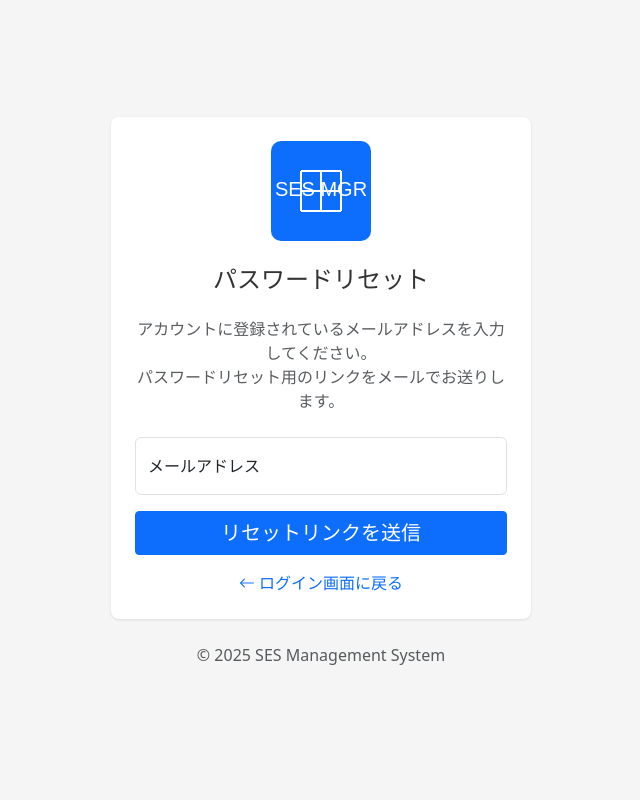
After one commit to fcircle-biz/ses_mgr, a Spring Boot app: page /reset-password in a window 1280 px wide. The commit adds this page. Shown: the whole page, without its empty margins (319-959 px from the left). Run offline with Spring Boot 4, Linux system fonts and the light colour scheme; some of the project's set-up classes (security, data sources, template engines, error pages and the like) are left out, and stand-ins take their place; some libraries are stand-ins or nearby versions.

Commit message:
ログイン画面の実装
- ログイン画面のHTML/CSS/JavaScriptの実装
- Spring Security設定の更新
- 多要素認証対応
- パスワードリセットの基本画面追加
- バリデーションの実装

```diff
--- a/src/main/java/com/ses_mgr/common/controller/AuthController.java
+++ b/src/main/java/com/ses_mgr/common/controller/AuthController.java
@@ -1,19 +1,70 @@
 package com.ses_mgr.common.controller;
 
+import org.slf4j.Logger;
+import org.slf4j.LoggerFactory;
 import org.springframework.stereotype.Controller;
 import org.springframework.ui.Model;
 import org.springframework.web.bind.annotation.GetMapping;
+import org.springframework.web.bind.annotation.PostMapping;
+import org.springframework.web.bind.annotation.RequestParam;
 
+/**
+ * 認証関連のコントローラークラス
+ * ログイン・ログアウト・パスワードリセット・多要素認証などの認証関連機能を提供
+ */
 @Controller
 public class AuthController {
 
+    private static final Logger logger = LoggerFactory.getLogger(AuthController.class);
+
+    /**
+     * ログイン画面を表示
+     * @return ログイン画面のビュー名
+     */
     @GetMapping("/login")
     public String login() {
         return "login";
     }
 
+    /**
+     * パスワードリセット画面を表示
+     * @return パスワードリセット画面のビュー名
+     */
+    @GetMapping("/reset-password")
+    public String resetPassword() {
+        logger.info("パスワードリセット画面にアクセスされました");
+        // 仮の実装: 現在のtemplate名は /forgot-password になっているのでそれを使用
+        return "forgot-password";
+    }
+
+    /**
+     * 従来のforgot-passwordエンドポイントをリダイレクト
+     */
     @GetMapping("/forgot-password")
     public String forgotPassword() {
-        return "forgot-password";
+        return "redirect:/reset-password";
+    }
+
+    /**
+     * 多要素認証コードの検証
+     * @param code 入力された6桁の認証コード
+     * @param session 多要素認証セッションID
+     * @return 認証結果に応じたリダイレクト先
+     */
+    @PostMapping("/mfa-verify")
+    public String verifyMfaCode(
+            @RequestParam("code") String code,
+            @RequestParam("session") String session) {
+
+        logger.info("多要素認証コードが入力されました: {}", code.replaceAll("\\d", "*"));
+
+        // TODO: 多要素認証の検証ロジックを実装
+        boolean isValidCode = "123456".equals(code); // 開発用の仮実装
+
+        if (isValidCode) {
+            return "redirect:/dashboard";
+        } else {
+            return "redirect:/login?mfa=true&error&session=" + session;
+        }
     }
 }
--- /dev/null
+++ b/src/main/resources/templates/forgot-password.html
@@ -0,0 +1,78 @@
+<!DOCTYPE html>
+<html lang="ja" xmlns:th="http://www.thymeleaf.org">
+<head>
+    <meta charset="UTF-8">
+    <meta name="viewport" content="width=device-width, initial-scale=1.0">
+    <title>パスワードリセット | SES業務システム</title>
+
+    <!-- Bootstrap CSS -->
+    <link rel="stylesheet" th:href="@{/webjars/bootstrap/5.3.2/css/bootstrap.min.css}">
+    <link rel="stylesheet" href="https://cdn.jsdelivr.net/npm/bootstrap-icons@1.11.1/font/bootstrap-icons.css">
+
+    <!-- Custom CSS -->
+    <link rel="stylesheet" th:href="@{/css/style.css}">
+
+    <style>
+        html, body {
+            height: 100%;
+        }
+        body {
+            display: flex;
+            align-items: center;
+            padding-top: 40px;
+            padding-bottom: 40px;
+            background-color: #f5f5f5;
+        }
+        .form-reset {
+            width: 100%;
+            max-width: 450px;
+            padding: 15px;
+            margin: auto;
+        }
+    </style>
+</head>
+<body class="text-center">
+    <main class="form-reset">
+        <div class="card shadow-sm">
+            <div class="card-body p-4">
+                <img class="logo-img mx-auto d-block" th:src="@{/images/logo.svg}" alt="SES業務システム">
+                <h1 class="system-name">パスワードリセット</h1>
+
+                <!-- アラートメッセージ表示領域 -->
+                <div th:if="${param.success}" class="alert alert-success" role="alert">
+                    パスワードリセット用のリンクを送信しました。メールをご確認ください
+                </div>
+                <div th:if="${param.error}" class="alert alert-danger" role="alert">
+                    メールアドレスが見つかりませんでした
+                </div>
+
+                <p class="text-muted mb-4">
+                    アカウントに登録されているメールアドレスを入力してください。<br>
+                    パスワードリセット用のリンクをメールでお送りします。
+                </p>
+
+                <!-- リセットフォーム -->
+                <form id="reset-form" th:action="@{/reset-password}" method="post">
+                    <div class="form-floating mb-3">
+                        <input type="email" class="form-control" id="email" name="email"
+                               placeholder="メールアドレス" required>
+                        <label for="email">メールアドレス</label>
+                    </div>
+
+                    <button class="w-100 btn btn-lg btn-primary mb-3" type="submit">リセットリンクを送信</button>
+                    <div class="d-flex justify-content-center">
+                        <a th:href="@{/login}" class="text-decoration-none">
+                            <i class="bi bi-arrow-left"></i> ログイン画面に戻る
+                        </a>
+                    </div>
+                </form>
+            </div>
+        </div>
+        <p class="mt-4 mb-3 text-muted">© 2025 SES Management System</p>
+    </main>
+
+    <!-- Bootstrap JS with Popper -->
+    <script th:src="@{/webjars/jquery/3.7.1/jquery.min.js}"></script>
+    <script th:src="@{/webjars/bootstrap/5.3.2/js/bootstrap.bundle.min.js}"></script>
+</body>
+</html>
```
Also changed, not shown: src/main/java/com/ses_mgr/config/SecurityConfig.java (+53 -6 lines), src/main/resources/templates/login.html (+125 -10 lines), src/main/resources/static/images/logo.svg (added).
